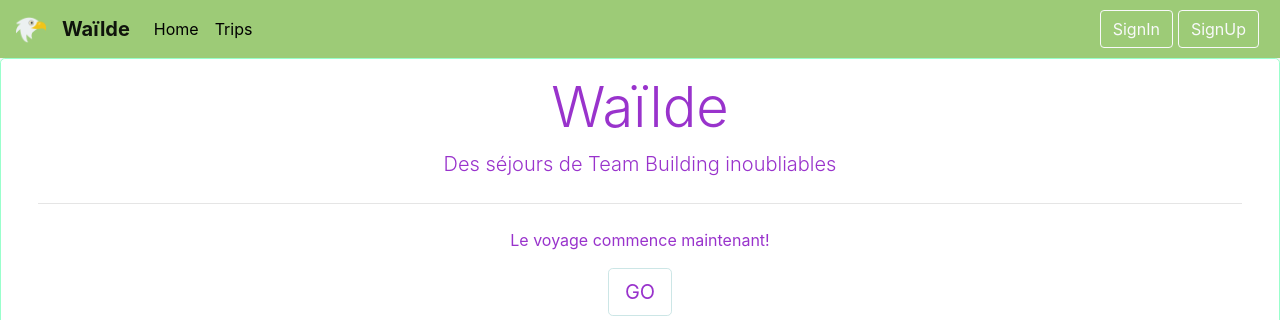
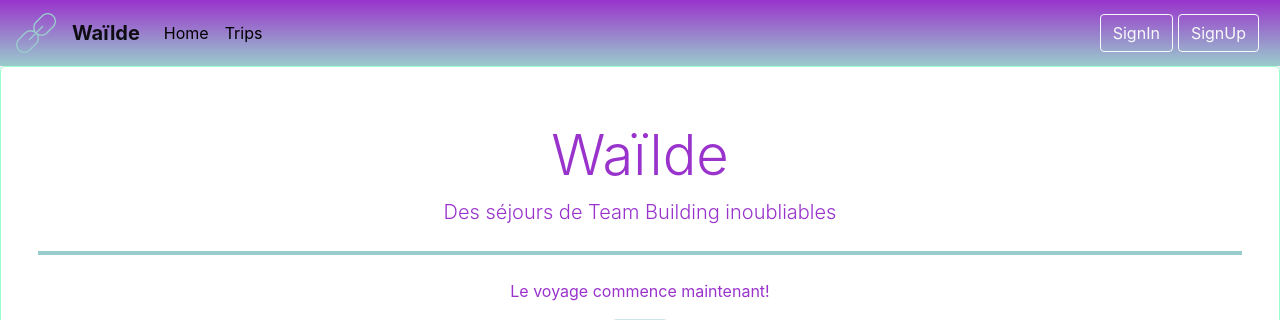
Before and after one commit to alexishessler/wailde, a Node server app: page / in a window 1280 px wide. Shown: the top 320 px of the page. Run offline with Node 20, Linux system fonts and the light colour scheme; some libraries are stand-ins or nearby versions.

Commit message:
navbar change

```diff
--- a/public/stylesheets/stylehome.css
+++ b/public/stylesheets/stylehome.css
@@ -25,7 +25,9 @@ p{
 
 /* NAVBAR */
 .bg-light {
-    background-color: #9DCB77!important;
+  background: linear-gradient(#9933cc, 	#99cccc);
+
+
 }
 .navbar-light .navbar-nav .nav-link {
     color: black;
@@ -53,7 +55,8 @@ p{
 /* HOME PAGE */
 #go{
   margin-bottom: 10px;
-  color: #9933CC;
+  color: #9933cc;
+  font-size: 20px;
   border: 1px solid #CCE6E6;
 }
 
@@ -75,7 +78,7 @@ p{
 }
 
 .text-center{
-  color: #9933CC;
+  color: #F6F6F6;
   margin: 5px;
   border-radius: 3px
 }
@@ -91,14 +94,47 @@ width: 320px
 }
 
 h3{
-text-shadow: 1px 1px 12px #000
+text-shadow: 1px 1px 12px #000;
 }
 
 .hr{
-  color: #99CCCC
+  color: #99CCCC;
 }
 
 .border-top{
 
 }
+
+.waildetitle {
+  padding-top: 40px;
+
+}
+
+
+
+.waildeteamcard{
+
+  padding-left: 0px;
+  padding-right: 0px;
+  padding-top: 0px;
+  padding-bottom: 0px;
+  margin-bottom: 30px;
+  margin-top: 20px;
+
+}
+
+.card-deck{
+margin-bottom: 30px;
+}
+
+.text-muted{
+color:#99cccc;
+}
+
+
+.rounded-circle{
+margin-left: 30px;
+margin-top: 10px;
+width: 80%;
+}
 /* HOME PAGE */
--- a/views/add-image.ejs
+++ b/views/add-image.ejs
@@ -17,7 +17,7 @@
   <!-- START NAV BAR -->
   <nav class="navbar navbar-expand-md navbar-light bg-light">
     <a class="navbar-brand" href="/">
-      <img src="/images/assets/nav/eagle.png" width="30" height="30" alt="">
+      <img src="/images/pictures/waildelogo2.png" width="40" height="40" alt="">
     </a>
     <a class="navbar-brand" href="/"><span class="bold">Waïlde</span></a>
     <button class="navbar-toggler" type="button" data-toggle="collapse" data-target=".dual-collapse2">
@@ -180,7 +180,6 @@
 
 
   <!-- END NAV BAR -->
-
 
 
 
--- a/views/confirmation.ejs
+++ b/views/confirmation.ejs
@@ -15,7 +15,7 @@
   <!-- START NAV BAR -->
   <nav class="navbar navbar-expand-md navbar-light bg-light">
     <a class="navbar-brand" href="/">
-      <img src="/images/assets/nav/eagle.png" width="30" height="30" alt="">
+      <img src="/images/pictures/waildelogo2.png" width="40" height="40" alt="">
     </a>
     <a class="navbar-brand" href="/"><span class="bold">Waïlde</span></a>
     <button class="navbar-toggler" type="button" data-toggle="collapse" data-target=".dual-collapse2">
@@ -186,8 +186,6 @@
 
 
 
-
-
   <div class="jumbotron confirmation">
     <h1 class="display-4 felicitation-msg">Félicitations !</h1>
     <div class="text-confirmation">
--- a/views/experience.ejs
+++ b/views/experience.ejs
@@ -15,7 +15,7 @@
   <!-- START NAV BAR -->
   <nav class="navbar navbar-expand-md navbar-light bg-light">
     <a class="navbar-brand" href="/">
-      <img src="/images/assets/nav/eagle.png" width="30" height="30" alt="">
+      <img src="/images/pictures/waildelogo2.png" width="40" height="40" alt="">
     </a>
     <a class="navbar-brand" href="/"><span class="bold">Waïlde</span></a>
     <button class="navbar-toggler" type="button" data-toggle="collapse" data-target=".dual-collapse2">
@@ -177,7 +177,6 @@
   </form>
 
 
-
   <!-- END NAV BAR -->
 
 
--- a/views/home.ejs
+++ b/views/home.ejs
@@ -16,7 +16,7 @@
     <!-- START NAV BAR -->
     <nav class="navbar navbar-expand-md navbar-light bg-light">
       <a class="navbar-brand" href="/">
-        <img src="/images/assets/nav/eagle.png" width="30" height="30" alt="">
+        <img src="/images/pictures/waildelogo2.png" width="40" height="40" alt="">
       </a>
       <a class="navbar-brand" href="/"><span class="bold">Waïlde</span></a>
       <button class="navbar-toggler" type="button" data-toggle="collapse" data-target=".dual-collapse2">
@@ -183,15 +183,15 @@
 
     <!-- <div class="carousel-caption"> -->
 
-     <div class="container-fluid">
+     <div class="text container-fluid">
       <div class="row">
         <div class="col-md-12 jumbotron">
           <div class="text-center">
-            <h1 class="display-4">Waïlde</h1>
+            <h1 class="waildetitle display-4">Waïlde</h1>
             <p class="lead">Des séjours de Team Building inoubliables </p>
-            <hr class="my-4">
+            <hr class="my-4" style="border: 2px solid		#99cccc;">
             <p>Le voyage commence maintenant!</p>
-            <a class="btn btn-outline-info btn-lg" id="go" href="/search-trip" role="button">GO</a>
+            <a class="btn btn-outline-secondary" id="go" href="/search-trip" role="button">GO</a>
 
 
             <div id="sliderhome" class="carousel slide" data-ride="carousel"> <!-- id "sliderhome" will to be called on a previous and next slide -->
@@ -248,9 +248,9 @@
     <span class="border-top"></span>
     <div class="container">
       <div class="row justify-content-md-center">
-        <div class="col-8 card">
-          <div class="text-center"
-          <div class="card-body">
+        <div class="waildeteamcard col-10 card">
+          <div class="text-center">
+          <div class="waildeteam card-body">
             <h5>La Waïlde team</h5>
           </div>
         </div>
@@ -263,16 +263,16 @@
       <div class="text-center">
         <div class=" col-12 card-deck">
           <div class="card">
-            <img class="card-img-top" src="images/waildehome/richard2.jpg" alt="Card image cap">
+            <img class="rounded-circle" src="images/pictures/romy.jpg" alt="Card image cap">
             <div class="card-body">
               <h5 class="card-title">Romy A.</h5>
               <p class="card-text">Romy parcours la planète pour offrir à votre équipe les meilleures expériences sensorielles entre design, mode, et expressions culinaires</p>
-              <p class="card-text"><small class="text-muted">Secteur Europe</small></p>
+              <p class="smalltext card-text"><small class="text-muted">Secteur Europe</small></p>
             </div>
           </div>
 
           <div class="card">
-            <img class="card-img-top" src="images/waildehome/richard2.jpg" alt="Card image cap">
+            <img class="rounded-circle" src="images/pictures/francois.jpg" alt="Card image cap">
             <div class="card-body">
               <h5 class="card-title">François C.</h5>
               <p class="card-text">François est connu comme le loup blanc en Amérique du Sud et plus particulièrement en Argentine et au Brésil.</p>
@@ -289,7 +289,7 @@
       <div class="text-center">
         <div class=" col-12 card-deck">
           <div class="card">
-            <img class="card-img-top" src="images/waildehome/richard2.jpg" alt="Card image cap">
+            <img class="rounded-circle" src="images/pictures/matrix.jpg" alt="Card image cap">
             <div class="card-body">
               <h5 class="card-title">Alexis H.</h5>
               <p class="card-text">Alexis soit toujours ou pointer pour inserer ses routes et guider vos équipes au travers de l'Asie. La zone défrichée en ce moment est celle du Laos.</p>
@@ -298,7 +298,7 @@
           </div>
 
           <div class="card">
-            <img class="card-img-top" src="images/waildehome/richard2.jpg" alt="Card image cap">
+            <img class="rounded-circle" src="images/waildehome/richard2.jpg" alt="Card image cap">
             <div class="card-body">
               <h5 class="card-title">Richard F.</h5>
               <p class="card-text">De New-York à San-Francisco en passant par Vegas ou Toronto, Richard anime la zone Amérique du Nord avec, à chaque voyage, une nouvelle exclusivité!</p>
--- a/views/my-trip.ejs
+++ b/views/my-trip.ejs
@@ -15,7 +15,7 @@
   <!-- START NAV BAR -->
   <nav class="navbar navbar-expand-md navbar-light bg-light">
     <a class="navbar-brand" href="/">
-      <img src="/images/assets/nav/eagle.png" width="30" height="30" alt="">
+      <img src="/images/pictures/waildelogo2.png" width="40" height="40" alt="">
     </a>
     <a class="navbar-brand" href="/"><span class="bold">Waïlde</span></a>
     <button class="navbar-toggler" type="button" data-toggle="collapse" data-target=".dual-collapse2">
--- a/views/partner.ejs
+++ b/views/partner.ejs
@@ -17,7 +17,7 @@
   <!-- START NAV BAR -->
   <nav class="navbar navbar-expand-md navbar-light bg-light">
     <a class="navbar-brand" href="/">
-      <img src="/images/assets/nav/eagle.png" width="30" height="30" alt="">
+      <img src="/images/pictures/waildelogo2.png" width="40" height="40" alt="">
     </a>
     <a class="navbar-brand" href="/"><span class="bold">Waïlde</span></a>
     <button class="navbar-toggler" type="button" data-toggle="collapse" data-target=".dual-collapse2">
--- a/views/pay.ejs
+++ b/views/pay.ejs
@@ -18,7 +18,7 @@
   <!-- START NAV BAR -->
   <nav class="navbar navbar-expand-md navbar-light bg-light">
     <a class="navbar-brand" href="/">
-      <img src="/images/assets/nav/eagle.png" width="30" height="30" alt="">
+      <img src="/images/pictures/waildelogo2.png" width="40" height="40" alt="">
     </a>
     <a class="navbar-brand" href="/"><span class="bold">Waïlde</span></a>
     <button class="navbar-toggler" type="button" data-toggle="collapse" data-target=".dual-collapse2">
--- a/views/trip.ejs
+++ b/views/trip.ejs
@@ -45,7 +45,7 @@
   <!-- START NAV BAR -->
   <nav class="navbar navbar-expand-md navbar-light bg-light">
     <a class="navbar-brand" href="/">
-      <img src="/images/assets/nav/eagle.png" width="30" height="30" alt="">
+      <img src="/images/pictures/waildelogo2.png" width="40" height="40" alt="">
     </a>
     <a class="navbar-brand" href="/"><span class="bold">Waïlde</span></a>
     <button class="navbar-toggler" type="button" data-toggle="collapse" data-target=".dual-collapse2">
@@ -214,7 +214,7 @@
 
 
 
-  <div class="container-fluid" >
+  <div class="col-12 container-fluid" >
     <div class="box overlay blue"><img class="fileimage d-block w-100" src="<%=trip.file%>" alt="First slide"></div>
 
     <div class="col-12 col-lg-8 jumbotron" style="left: 237px;">
--- a/views/validate-image.ejs
+++ b/views/validate-image.ejs
@@ -17,7 +17,7 @@
   <!-- START NAV BAR -->
   <nav class="navbar navbar-expand-md navbar-light bg-light">
     <a class="navbar-brand" href="/">
-      <img src="/images/assets/nav/eagle.png" width="30" height="30" alt="">
+      <img src="/images/pictures/waildelogo2.png" width="40" height="40" alt="">
     </a>
     <a class="navbar-brand" href="/"><span class="bold">Waïlde</span></a>
     <button class="navbar-toggler" type="button" data-toggle="collapse" data-target=".dual-collapse2">
```
Also changed, not shown: public/stylesheets/style.css (+6 -1 lines), public/stylesheets/styleromy.css (+6 -4 lines), views/search-trip.ejs (+6 -6 lines), public/images/pictures/matrix.jpg (added), public/images/pictures/waildelogo2.png (added), public/images/waildehome/richard2.jpg, 3 other files.
